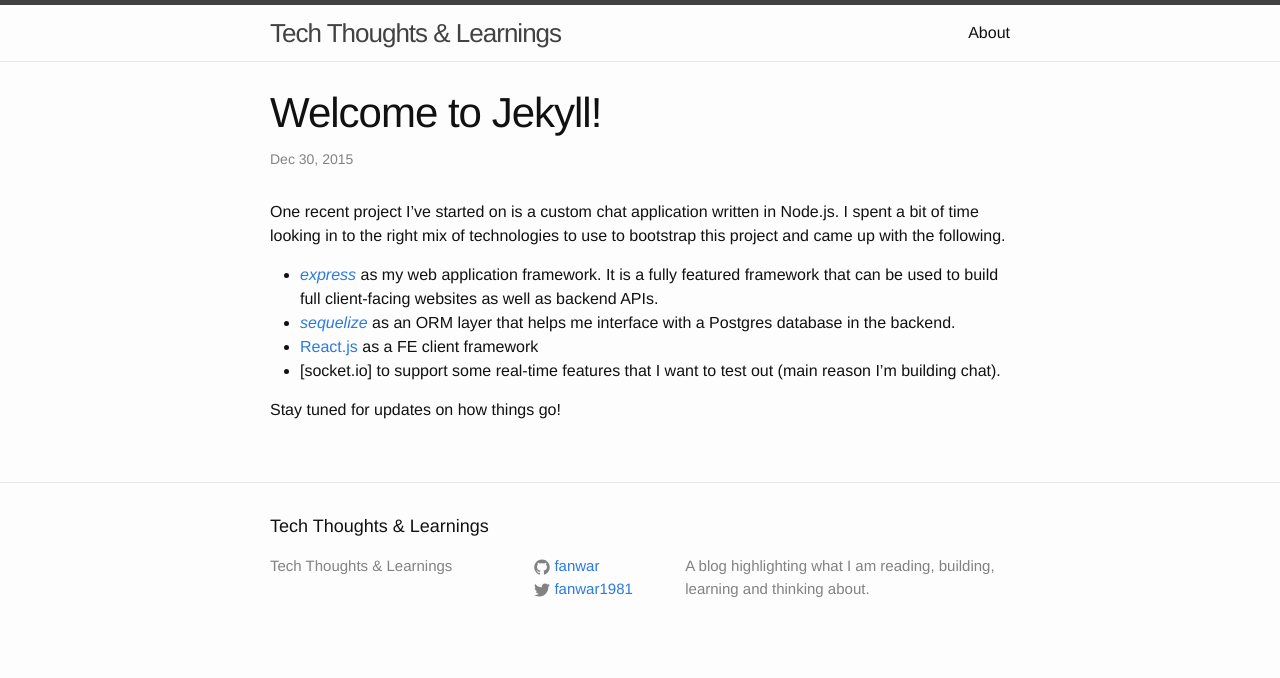
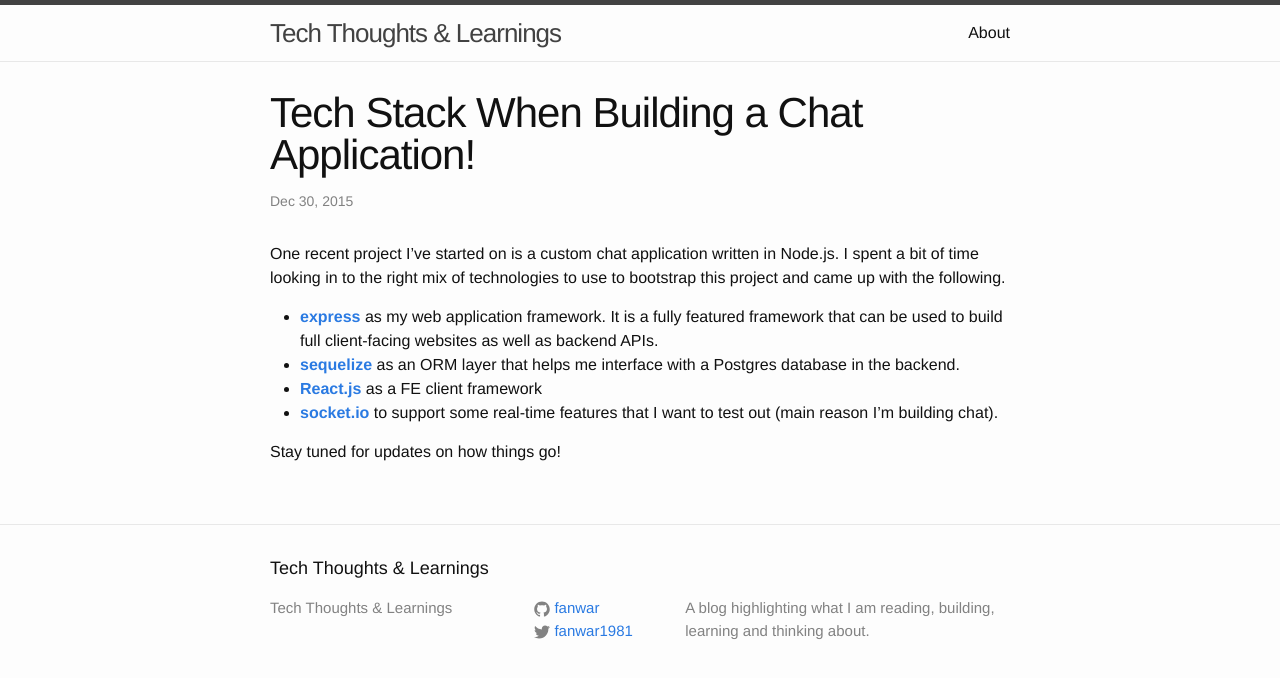
Before and after one commit to fanwar/fanwar.github.io, a Jekyll site: the page built from _posts/2015-12-30-Chat-Application-Stack.md, in a window 1280 px wide. Shown: the top 678 px of the page. Built offline with Jekyll 4.4.1, drawn with Linux system fonts in a browser that asks for light colours.

Commit message:
Additional fixes

```diff
--- a/_posts/2015-12-30-Chat-Application-Stack.md
+++ b/_posts/2015-12-30-Chat-Application-Stack.md
@@ -1,14 +1,14 @@
 ---
 layout: post
-title:  "Welcome to Jekyll!"
+title:  "Tech Stack When Building a Chat Application!"
 date:   2015-12-30 16:01:30 -0500
 categories: jekyll update
 ---
 One recent project I've started on is a custom chat application written in Node.js. I spent a bit of time looking in to the right mix of technologies to use to bootstrap this project and came up with the following.
 
-* *[express](http://expressjs.com/)* as my web application framework. It is a fully featured framework that can be used to build full client-facing websites as well as backend APIs.
-* *[sequelize](http://docs.sequelizejs.com/en/latest/)* as an ORM layer that helps me interface with a Postgres database in the backend.
-* [React.js](https://facebook.github.io/react/) as a FE client framework
-* [socket.io] to support some real-time features that I want to test out (main reason I'm building chat).
+* **[express](http://expressjs.com/)** as my web application framework. It is a fully featured framework that can be used to build full client-facing websites as well as backend APIs.
+* **[sequelize](http://docs.sequelizejs.com/en/latest/)** as an ORM layer that helps me interface with a Postgres database in the backend.
+* **[React.js](https://facebook.github.io/react/)** as a FE client framework
+* **[socket.io](socket.io)** to support some real-time features that I want to test out (main reason I'm building chat).
 
 Stay tuned for updates on how things go!
```
